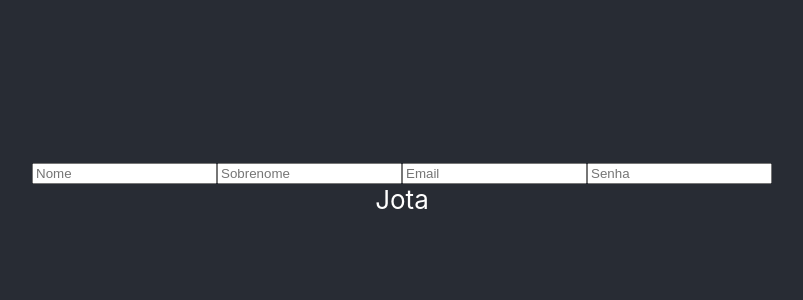
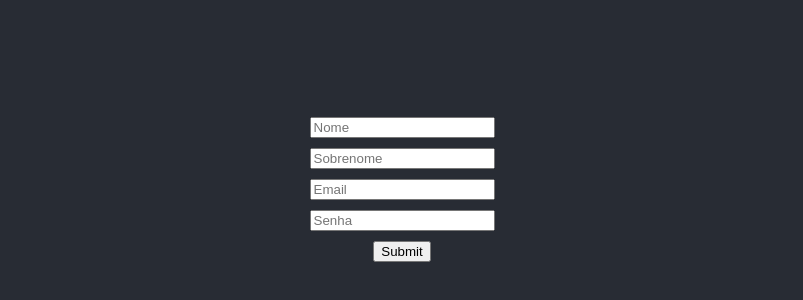
Before and after one commit to JotaPrimo/erjs, a React (Create React App) app: page / in a window 1280 px wide. Shown: the part 216-516 px from the top of the page, without its empty margins (238-1041 px from the left). Built offline with nearby package versions, Linux system fonts and the light colour scheme.

Commit message:
2.30. Dica preciosa para lidar com formulários

```diff
--- a/src/components/Form.tsx
+++ b/src/components/Form.tsx
@@ -1,47 +1,65 @@
 import { useState } from "react"
 
-export default function Form () {
+export default function Form() {
 
-    const[form, setForm] = useState({
+    const [form, setForm] = useState({
         name: '',
         sobrenome: '',
         email: '',
         senha: ''
     })
 
-    const [name, setName] = useState('Jota')
+    function handleSubmit(e: React.FormEvent<HTMLFormElement>) {
+        e.preventDefault();
+        console.log(form);
+    }
 
-    return <div>
+    function handleInputChange(e: React.ChangeEvent<HTMLInputElement>) {
+        setForm({
+            ...form,
+            [e.target.name]: e.target.value
+        })
+    }
+
+
+    return <form onSubmit={handleSubmit}>
         <label htmlFor="Nome">
             <input
                 type="text"
+                name="name"
                 value={form.name}
-                onChange={e => setName(e.target.value)}
+                onChange={handleInputChange}
                 placeholder="Nome" />
         </label>
+        <br />
         <label htmlFor="Sobrenome">
             <input
                 type="text"
+                name="sobrenome"
                 value={form.sobrenome}
-                onChange={e => setName(e.target.value)}
+                onChange={handleInputChange}
                 placeholder="Sobrenome" />
         </label>
+        <br />
         <label htmlFor="Email">
             <input
                 type="text"
+                name="email"
                 value={form.email}
-                onChange={e => setName(e.target.value)}
+                onChange={handleInputChange}
                 placeholder="Email" />
         </label>
+        <br />
         <label htmlFor="Senha">
             <input
-                type="text"
+                type="password"
+                 name="senha"
                 value={form.senha}
-                onChange={e => setName(e.target.value)}
+                onChange={handleInputChange}
                 placeholder="Senha" />
         </label>
         <div>
-            { name }
+            <button type="submit">Submit</button>
         </div>
-    </div>
+    </form>
 }
```
